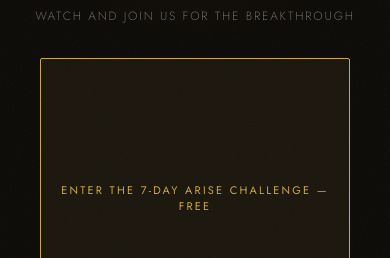
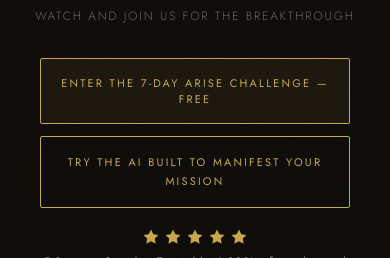
Before and after one commit to jacksonstrong/arise, a Next.js app: page / in a window 390 px wide. Shown: the part 563-821 px from the top of the page. Built offline with nearby package versions, Linux system fonts and the light colour scheme.

Commit message:
Fix mobile CTA buttons being oversized — reset flex on mobile
Co-Authored-By: Claude Opus 4.6 (1M context) <noreply@anthropic.com>

```diff
--- a/src/app/globals.css
+++ b/src/app/globals.css
@@ -857,7 +857,7 @@ footer .logo { font-family: var(--font-heading-stack); font-size: 18px; color: v
   .hero-grid-50 h1 { text-align: center !important; font-size: clamp(28px, 7vw, 40px) !important; }
   .hero .btn-large { font-size: 11px !important; padding: 16px 20px !important; }
   .hero-cta-row { flex-direction: column !important; gap: 12px !important; align-items: stretch !important; }
-  .hero-cta-row .btn { white-space: normal !important; text-align: center; }
+  .hero-cta-row .btn { white-space: normal !important; text-align: center; flex: none !important; }
 
   /* Three blocks */
   .block-card h3 { font-size: 28px; }
```
